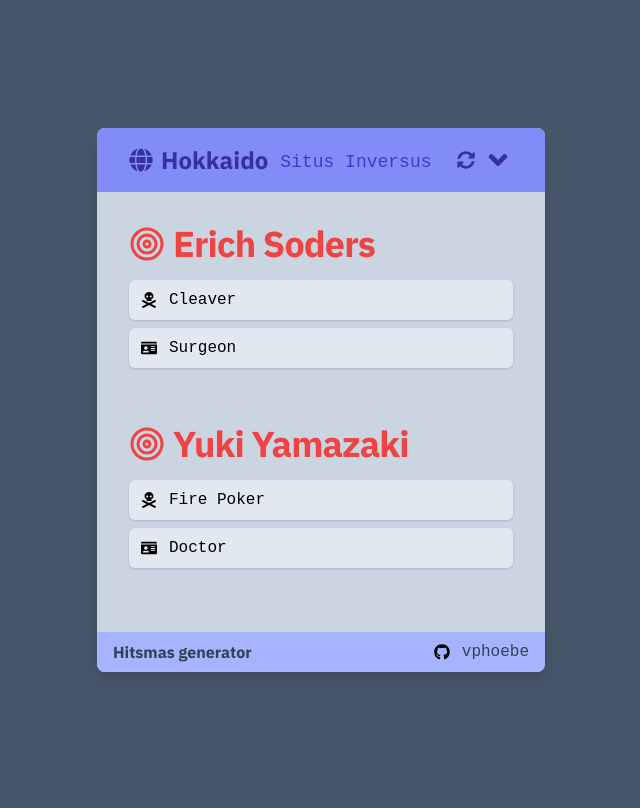
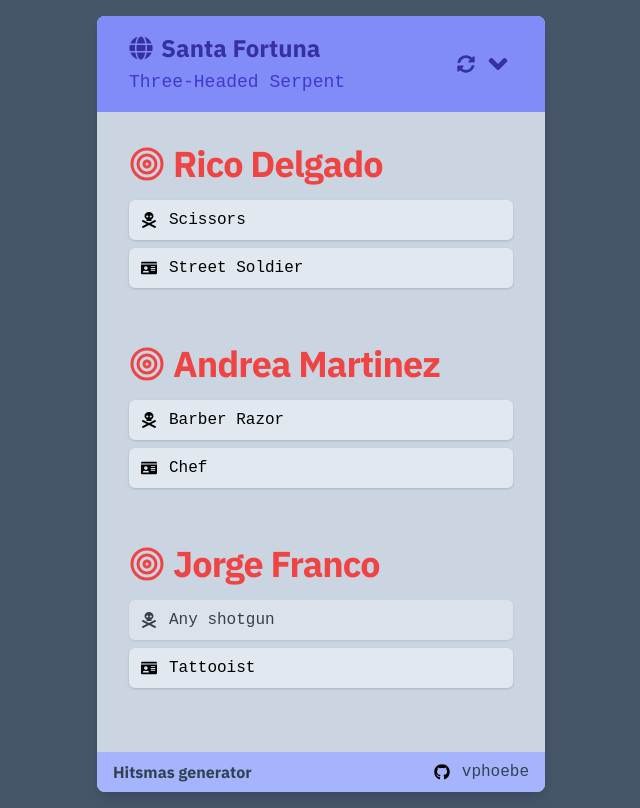
Before and after one commit to vphoebe/hitsmas, a React (Create React App) app: page / in a window 1280 px wide. Shown: the whole page, without its empty margins (319-959 px from the left). Built offline with nearby package versions, Linux system fonts and the light colour scheme; a web font is replaced by a local one.

Commit message:
chore: add h2 levels

```diff
--- /dev/null
+++ b/src/data/hitman2/anotherLife.ts
@@ -0,0 +1,42 @@
+import { MissionType } from "../../types";
+
+const anotherLife: MissionType = {
+  location: "Whittleton Creek",
+  title: "Another Life",
+  version: 2,
+  targets: ["Janus", "Nolan Cassidy"],
+  disguises: [
+    { name: "Suburban Suit", outfit: false },
+    { name: "Arkian Robe" },
+    { name: "BBQ Owner" },
+    { name: "Cassidy Bodyguard" },
+    { name: "Construction Worker" },
+    { name: "Exterminator" },
+    { name: "Garbage Man" },
+    { name: "Gardener" },
+    { name: "Gunther Mueller" },
+    { name: "James Batty" },
+    { name: "Janus' Bodyguard" },
+    { name: "Mailman" },
+    { name: "Nurse" },
+    { name: "Plumber" },
+    { name: "Police Deputy" },
+    { name: "Politician" },
+    { name: "Politican's Assistant" },
+    { name: "Real Estate Broker" },
+    { name: "Server" },
+    { name: "Sheriff Masterson" },
+    { name: 'Spencer "The Hammer" Green' },
+  ],
+  weapons: [
+    { name: "Battle Axe" },
+    { name: "Beak Staff" },
+    { name: "Fire Axe" },
+    { name: "Hatchet" },
+    { name: "Kitchen Knife" },
+    { name: "Scissors" },
+    { name: "Screwdriver" },
+  ],
+};
+
+export default anotherLife;
--- /dev/null
+++ b/src/data/hitman2/arkSociety.ts
@@ -0,0 +1,49 @@
+import { MissionType } from "../../types";
+
+const arkSociety: MissionType = {
+  location: "Isle of Sgàil",
+  title: "The Ark Society",
+  version: 2,
+  targets: ["Zoe Washington", "Sophia Washington"],
+  disguises: [
+    { name: "Tuxedo and Mask", outfit: false },
+    { name: "Architect" },
+    { name: "Ark Member" },
+    { name: "Blake Nathaniel" },
+    { name: "Burial Robes" },
+    { name: "Butler" },
+    { name: "Castle Staff" },
+    { name: "Chef" },
+    { name: "Custodian" },
+    { name: "Elite Guard" },
+    { name: "Entertainer" },
+    { name: "Event Staff" },
+    { name: "Guard" },
+    { name: "Initiate" },
+    { name: "Jebediah Block" },
+    { name: "Knight's Armor" },
+    { name: "Master of Ceremonies" },
+    { name: "Raider" },
+  ],
+  weapons: [
+    { name: "Aztec Necklace" },
+    { name: "Battle Axe" },
+    { name: "Burial Dagger" },
+    { name: "Circumcision Knife" },
+    { name: "Cleaver" },
+    { name: "Fire Poker" },
+    { name: "Hatchet" },
+    { name: "Katana" },
+    { name: "Kitchen Knife" },
+    { name: "Letter Opener" },
+    { name: "Old Axe" },
+    { name: "Saber" },
+    { name: "Sacrificial Knife" },
+    { name: "Sapper's Axe" },
+    { name: "Scalpel" },
+    { name: "Screwdriver" },
+    { name: "Viking Axe" },
+  ],
+};
+
+export default arkSociety;
--- /dev/null
+++ b/src/data/hitman2/chasingAGhost.ts
@@ -0,0 +1,45 @@
+import { MissionType } from "../../types";
+
+const chasingAGhost: MissionType = {
+  location: "Mumbai",
+  title: "Chasing a Ghost",
+  version: 2,
+  targets: ["Wazir Kale", "Vanya Shah", "Dawood Rangan"],
+  disguises: [
+    { name: "Imperial Classic", outfit: false },
+    { name: "Barber" },
+    { name: "Bollywood Bodyguard" },
+    { name: "Bollywood Crew" },
+    { name: "Dancer" },
+    { name: "Elite Thug" },
+    { name: "Food Vendor" },
+    { name: "Holy Man" },
+    { name: "Kashmirian" },
+    { name: "Laundry Foreman" },
+    { name: "Laundry Worker" },
+    { name: "Lead Actor" },
+    { name: "Local Security" },
+    { name: "Metal Worker" },
+    { name: "Painter" },
+    { name: "Queen's Bodyguard" },
+    { name: "Queen's Guard" },
+    { name: "Tailer" },
+    { name: "Thug" },
+    { name: "Vanya's Servant" },
+  ],
+  weapons: [
+    { name: "Barber Razor" },
+    { name: "Amputation Knife" },
+    { name: "Beak Staff" },
+    { name: "Cleaver" },
+    { name: "Fire Axe" },
+    { name: "Folding Knife" },
+    { name: "Letter Opener" },
+    { name: "Old Axe" },
+    { name: "Saber" },
+    { name: "Scissors" },
+    { name: "Screwdriver" },
+  ],
+};
+
+export default chasingAGhost;
--- a/src/data/hitman2/finishLine.ts
+++ b/src/data/hitman2/finishLine.ts
@@ -6,7 +6,7 @@ const finishLine: MissionType = {
   version: 2,
   targets: ["Sierra Knox", "Robert Knox"],
   disguises: [
-    { name: "Florida Fit" },
+    { name: "Florida Fit", outfit: false },
     { name: "Any racing driver", link: false },
     { name: "Any mechanic", link: false },
     { name: "Event Security" },
--- a/src/data/hitman2/threeHeadedSerpent.ts
+++ b/src/data/hitman2/threeHeadedSerpent.ts
@@ -6,7 +6,7 @@ const threeHeadedSerpent: MissionType = {
   version: 2,
   targets: ["Rico Delgado", "Andrea Martinez", "Jorge Franco"],
   disguises: [
-    { name: "Casual Tourist" },
+    { name: "Casual Tourist", outfit: false },
     { name: "Barman" },
     { name: "Chef" },
     { name: "Coca Field Guard" },
--- a/src/data/index.ts
+++ b/src/data/index.ts
@@ -9,6 +9,9 @@ import gildedCage from "./hitman1/gildedCage";
 import club27 from "./hitman1/club27";
 import freedomFighters from "./hitman1/freedomFighters";
 import situsInversus from "./hitman1/situsInversus";
+import chasingAGhost from "./hitman2/chasingAGhost";
+import anotherLife from "./hitman2/anotherLife";
+import arkSociety from "./hitman2/arkSociety";
 
 const data: DataType = {
   global: {
@@ -23,6 +26,9 @@ const data: DataType = {
     situsInversus,
     finishLine,
     threeHeadedSerpent,
+    chasingAGhost,
+    anotherLife,
+    arkSociety,
     apexPredator,
   ],
 };
```
